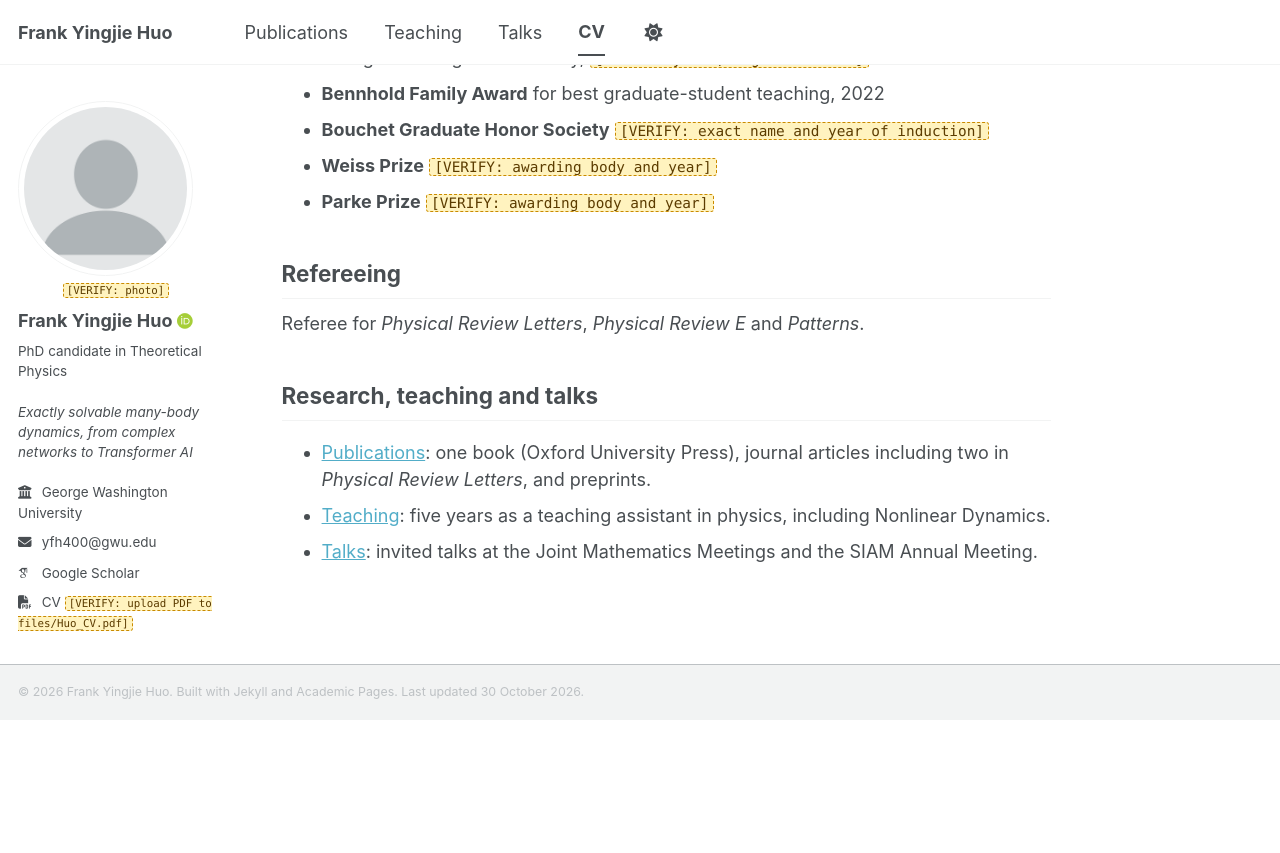
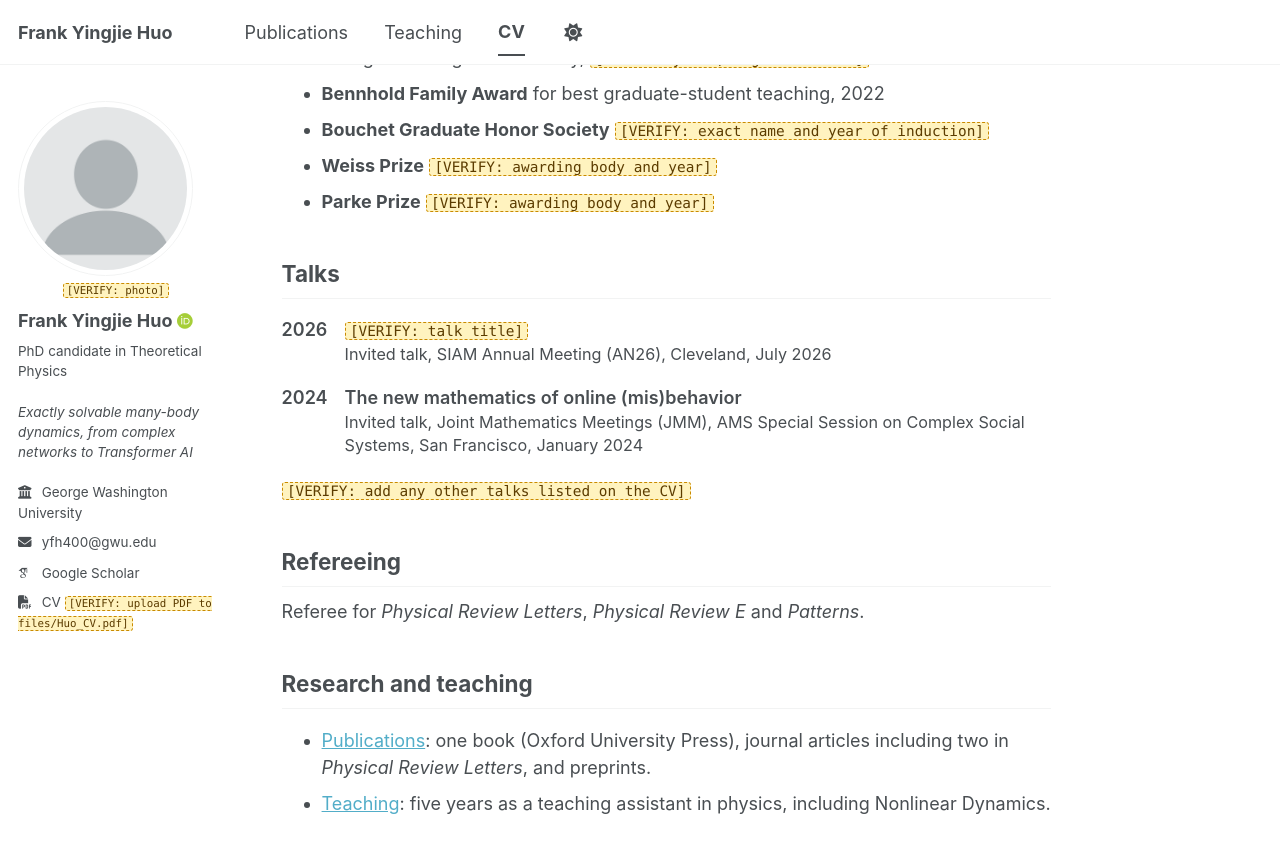
Before and after one commit to FrankHuo-217/huo.github.io, a Jekyll site: the page built from _pages/cv.md, in a window 1280 px wide and 900 px high, scrolled down 538 px. Shown: the top 853 px of the window. Built offline with Jekyll 4.4.1, drawn with Linux system fonts in a browser that asks for light colours; some web fonts are replaced; a script bundle is joined from its source files by our own code; before the commit the page ends 1258 px from its top, so only the background shows below that.

Commit message:
Move talks onto the CV page and drop the Talks tab
List the talks in a Talks section on the CV page, remove the Talks
page and its menu item, and redirect /talks/ to the CV page.

Co-Authored-By: Claude Opus 5.5 <noreply@anthropic.com>
Claude-Session: https://claude.ai/code/session_01EX1ohUgYjPPjqdCJmoT8XW

```diff
--- a/_data/navigation.yml
+++ b/_data/navigation.yml
@@ -7,8 +7,5 @@ main:
   - title: "Teaching"
     url: /teaching/
 
-  - title: "Talks"
-    url: /talks/
-
   - title: "CV"
     url: /cv/
--- a/_pages/cv.md
+++ b/_pages/cv.md
@@ -22,12 +23,21 @@ redirect_from:
 - **Weiss Prize** {% include verify.html note="awarding body and year" %}
 - **Parke Prize** {% include verify.html note="awarding body and year" %}
 
+## Talks
+
+{% comment %} Each talk is a Markdown file in _talks/. See README.md. {% endcomment %}
+{% assign talks = site.talks | sort: "date" | reverse %}
+<ul class="talks">
+{% for talk in talks %}{% include talk.html talk=talk %}{% endfor %}
+</ul>
+
+{% include verify.html note="add any other talks listed on the CV" %}
+
 ## Refereeing
 
 Referee for *Physical Review Letters*, *Physical Review E* and *Patterns*.
 
-## Research, teaching and talks
+## Research and teaching
 
 - [Publications]({{ "/publications/" | relative_url }}): one book (Oxford University Press), journal articles including two in *Physical Review Letters*, and preprints.
 - [Teaching]({{ "/teaching/" | relative_url }}): five years as a teaching assistant in physics, including Nonlinear Dynamics.
-- [Talks]({{ "/talks/" | relative_url }}): invited talks at the Joint Mathematics Meetings and the SIAM Annual Meeting.
```
Also changed, not shown: other parts of _pages/cv.md (+1 -0 lines), README.md (+2 -2 lines), _pages/talks.md (deleted, +0 -13 lines).
